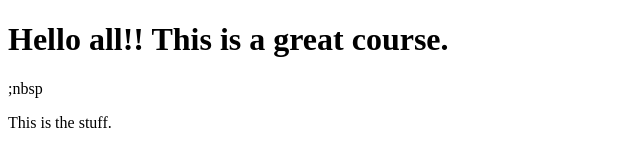
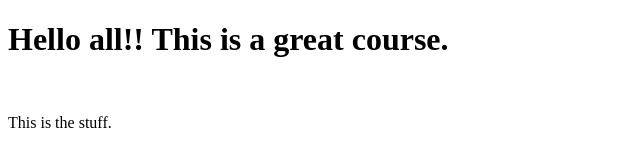
Before and after one commit to labraao/coursera, a plain HTML site: page site/index.html in a window 1280 px wide. Shown: the full height of the page, 0-640 px from the left. Drawn offline with Linux system fonts and the light colour scheme.

Commit message:
corrected nbsp

```diff
--- a/site/index.html
+++ b/site/index.html
@@ -5,7 +5,7 @@
 </head>
 <body>
 <h1>Hello all!! This is a great course.</h1>
-<P>;nbsp</P>
+<P>&nbsp;</P>
 <div>This is the stuff.</div>
 </body>
 </html>
```
